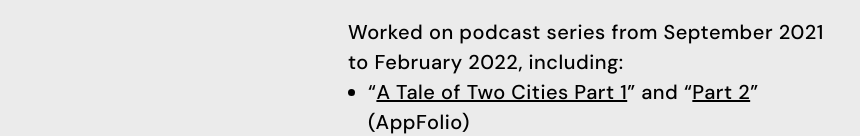
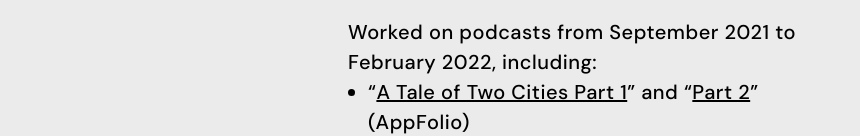
Before and after one commit to nltantillo/nltantillo.github.io, a plain HTML site: page portfolio.html in a window 1280 px wide. Shown: the part 3437-3573 px from the top of the page, without its empty margins (0-860 px from the left). Drawn offline with nearby package versions, Linux system fonts and the light colour scheme; a web font is replaced by a local one.

Commit message:
Update podcast description wording in portfolio.html

```diff
--- a/portfolio.html
+++ b/portfolio.html
@@ -258,7 +258,7 @@
           </ul>
         </div>
         <div>
-          <p>Worked on podcast series from September 2021 to February 2022, including:</p>
+          <p>Worked on podcasts from September 2021 to February 2022, including:</p>
           <ul>
             <li>&ldquo;<a class="text-link" href="https://open.spotify.com/episode/6ccPtunoaYZLYun64FGiNU?si=KnuivNuJS-6T8aspQyjnUg" target="_blank" rel="noopener">A Tale of Two Cities Part 1</a>&rdquo; and &ldquo;<a class="text-link" href="https://open.spotify.com/episode/3LgStbakGBWdxMuopRgFcV?si=0EDLJQi-TMulSkLi2ctPxg" target="_blank" rel="noopener">Part 2</a>&rdquo; (AppFolio)</li>
             <li>&ldquo;<a class="text-link" href="https://www.husky.co/en/resources/podcast/engineering-change/" target="_blank" rel="noopener">Engineering Change</a>&rdquo; (Husky)</li>
```
